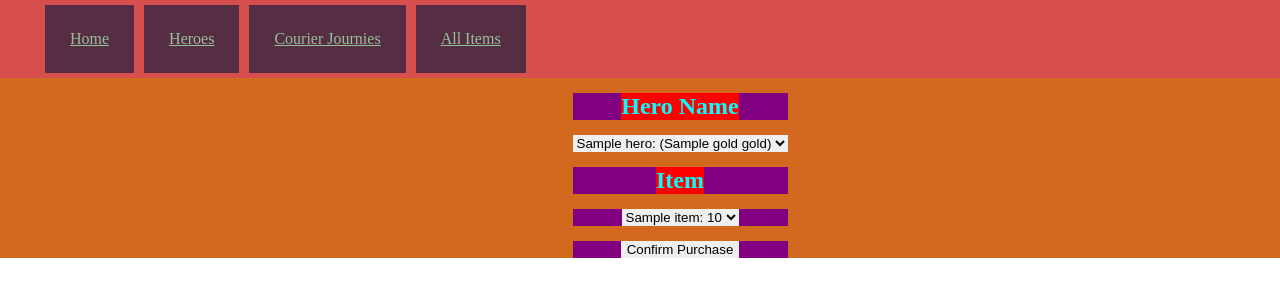
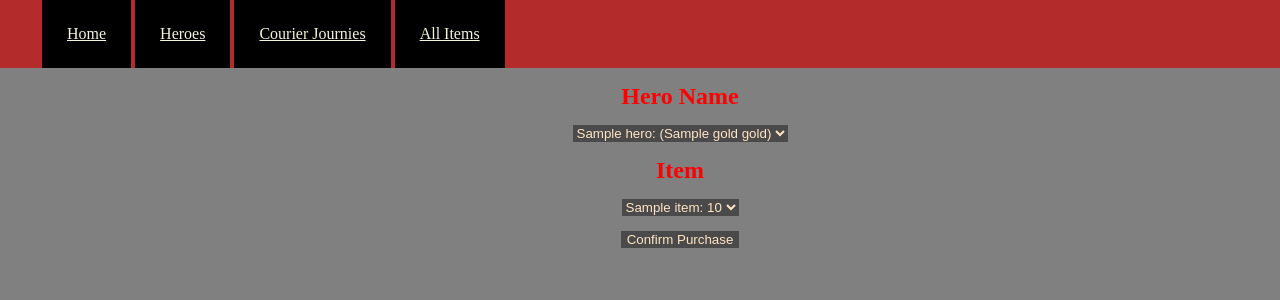
Before and after one commit to weewilsonboy/dota_shop_python_project, a Flask app: template templates/order/new.jinja in a window 1280 px wide. Shown: the top 300 px of the page. Run offline with Flask 3, Linux system fonts and the light colour scheme; the template is opened without the code that fills it: most values are stand-ins (such as "Sample title", 1, 10 or a date in 2020).

Commit message:
added styling and correct colours to all pages

```diff
--- a/static/style.css
+++ b/static/style.css
@@ -3,6 +3,8 @@
     border: 0px;
     list-style-type: none;
     list-style-position: inside;
+    background-color: grey;
+    color: bisque;
 }
 
 
@@ -29,19 +31,21 @@
 
     display: flex;
     justify-content: flex-start;
+    margin: 0px;
 }
 
 
 
 .nav_li {
-    background-color: rgba(36, 34, 63, 0.719);
+    background-color:black;
     padding: 25px;
-    margin: 5px;
+    margin: 0px 2px 0px 2px;
 }
 
 
 .nav_li a{
-    color: rgba(176, 242, 184, 0.74);
+    color: beige;
+    background-color: black;
 }
 
 .order_ul {
@@ -51,7 +55,6 @@
     flex-wrap: wrap;
     justify-content: center;
     width: 100%;
-    background-color: blue;
     padding: 0px;
 
 }
@@ -59,7 +62,6 @@
 .order_li {
     display: flex;
     justify-content: center;
-    background-color: green;
     margin-top: 15px;
     align-items: center;
     width: 50%;
@@ -74,7 +76,6 @@
     justify-content: center;
     width: 100%;
     flex-direction: column;
-    background-color: green;
     margin-top: 15px;
     padding: 0px;
 }
@@ -86,16 +87,14 @@
     flex-wrap: wrap;
     justify-content: center;
     width: 100%;
-    background-color: blue;
     padding: 0px;
 }
 
 .hero_li {
     display: flex;
-    background-color: purple;
     margin-top: 15px;
     justify-content: center;
-    width: 55%;
+    width: 33%;
 
 }
 
@@ -107,13 +106,14 @@
 .hero_ul p{
     color: gold;
     font-size: medium;
+    display: flex;
     font-weight: 400;
+    justify-content: center;
 }
 
 .new_order {
     display: flex;
     justify-content: center;
-    color: blue;
 
 }
 
@@ -122,22 +122,28 @@
     width: 100%;
     flex-wrap: wrap;
     justify-content: center;
-    background-color: chocolate;
 }
 
 .form_label {
-    color: aqua;
+    color: red;
     justify-content: center;
     font-size: x-large;
     font-weight: 600;
-    background-color: red;
 }
 
 .purchase_form li{
     display: flex;
-    background-color: purple;
+
     margin-top: 15px;
     justify-content: center;
+}
+
+.purchase_form select {
+    background-color: rgba(56, 54, 54, 0.726);
+}
+
+.purchase_form button {
+    background-color:rgba(56, 54, 54, 0.726);
 }
 
 .item_list {
@@ -148,7 +154,6 @@
     justify-content: flex-start;
     align-content: space-around;
     width: 100%;
-    background-color: blue;
     padding: 0px;
     margin: 0px;
 }
@@ -156,7 +161,6 @@
 .item_item {
     justify-content: space-around;
     padding: 5px;
-    background-color: pink;
 }
 
 
--- a/templates/order/index.jinja
+++ b/templates/order/index.jinja
@@ -14,6 +14,7 @@
             <img src="{{ courier.item.image_locator}}" alt="image of purchased item">
             <br>
         </li>
+
         {% endfor %}
     </ul>
 
--- a/templates/order/new.jinja
+++ b/templates/order/new.jinja
@@ -10,6 +10,7 @@
         {% endfor %}
     </select></li><li>
     <label class="form_label" for="item_name">Item</label></li>
+
     <li><select name="item_name" id="item_name">
         {% for item in items %}
             <option value="{{item.name}}">{{item.name}}: {{item.cost}}</option>
```
